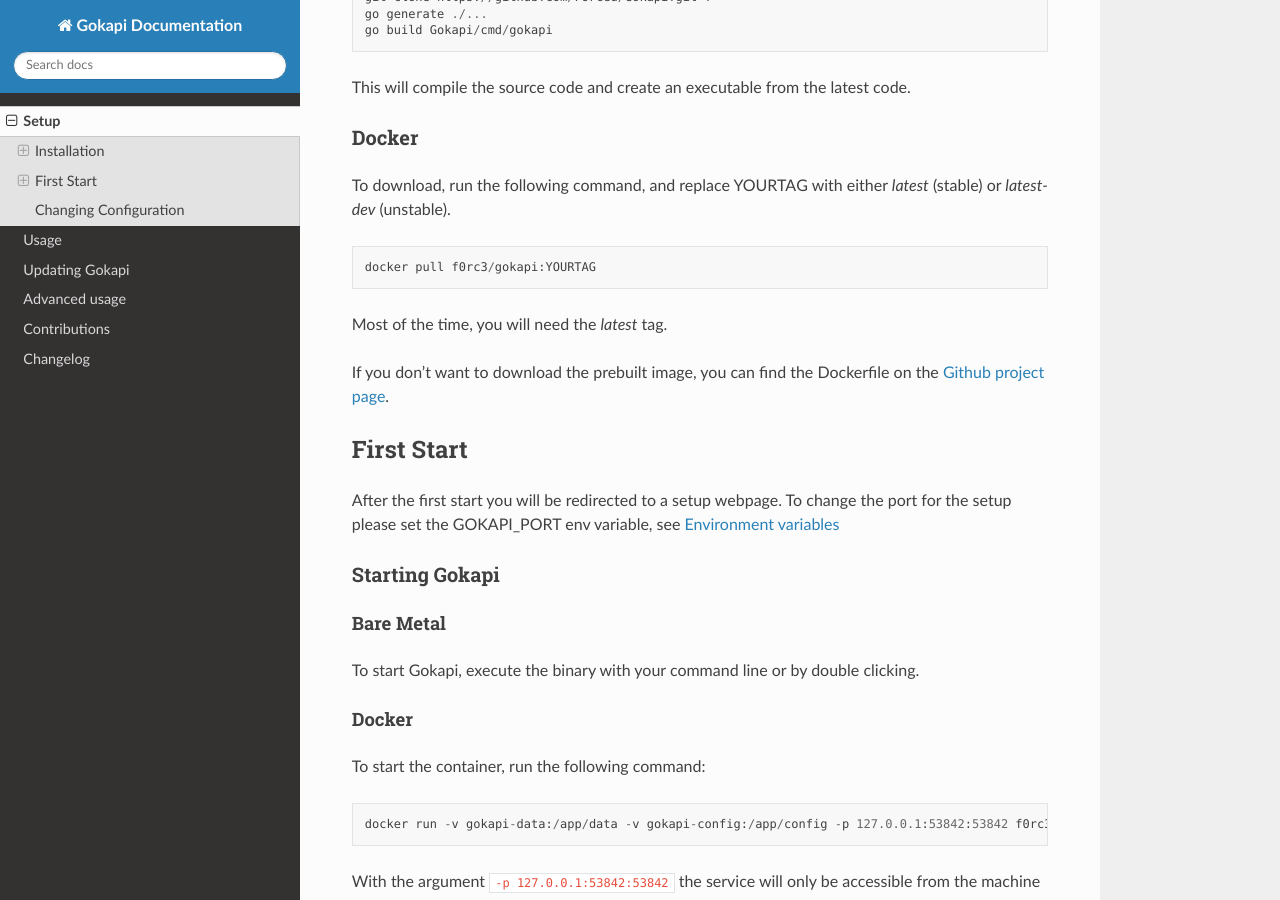
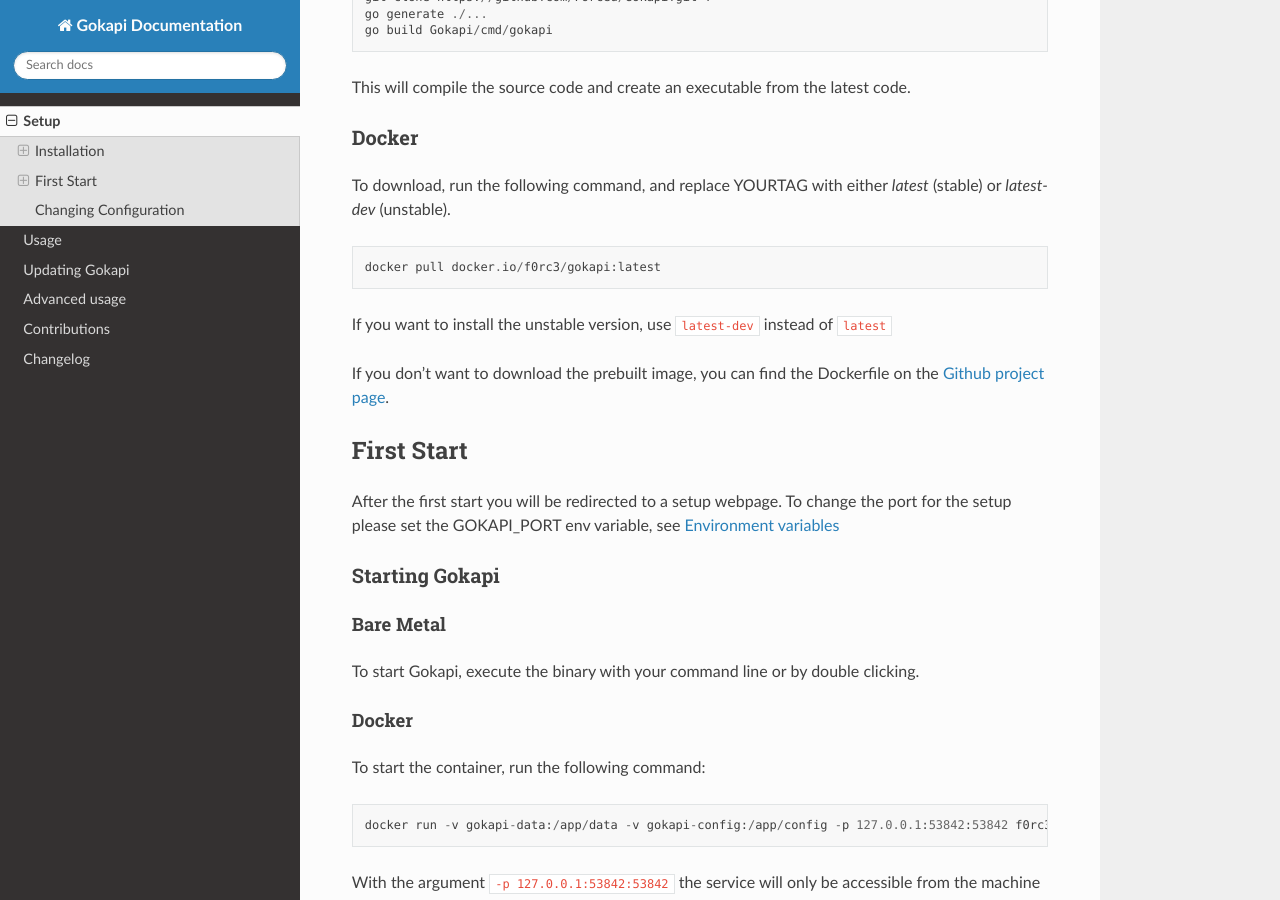
Before and after one commit to Forceu/Gokapi, a Sphinx documentation site: the page built from docs/setup.rst, in a window 1280 px wide and 900 px high, scrolled down 749 px. Built offline with Sphinx 7.4.7 and the Read the Docs theme 2.0.0, drawn with Linux system fonts in a browser that asks for light colours.

Commit message:
Update setup.rst

```diff
--- a/docs/setup.rst
+++ b/docs/setup.rst
@@ -41,9 +41,9 @@
 To download, run the following command, and replace YOURTAG with either *latest* (stable) or *latest-dev* (unstable).
 ::
 
-  docker pull f0rc3/gokapi:YOURTAG
+  docker pull docker.io/f0rc3/gokapi:latest
 
-Most of the time, you will need the *latest* tag.
+If you want to install the unstable version, use ``latest-dev`` instead of ``latest``
 
 If you don't want to download the prebuilt image, you can find the Dockerfile on the `Github project page <https://github.com/Forceu/gokapi>`_.
 
```
